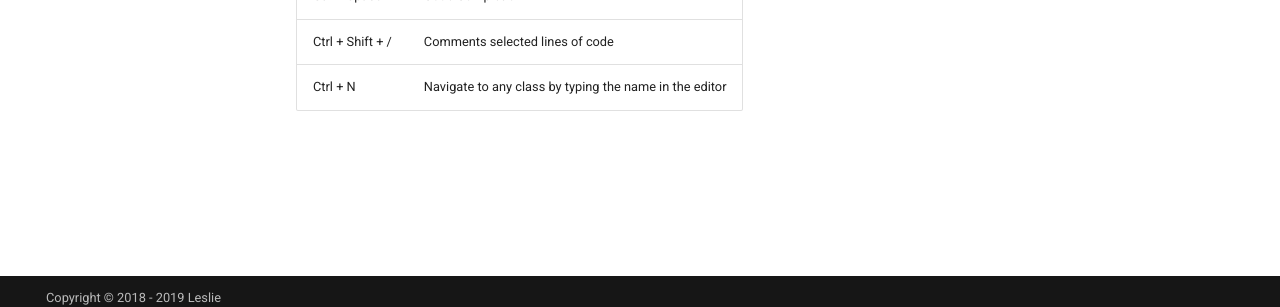
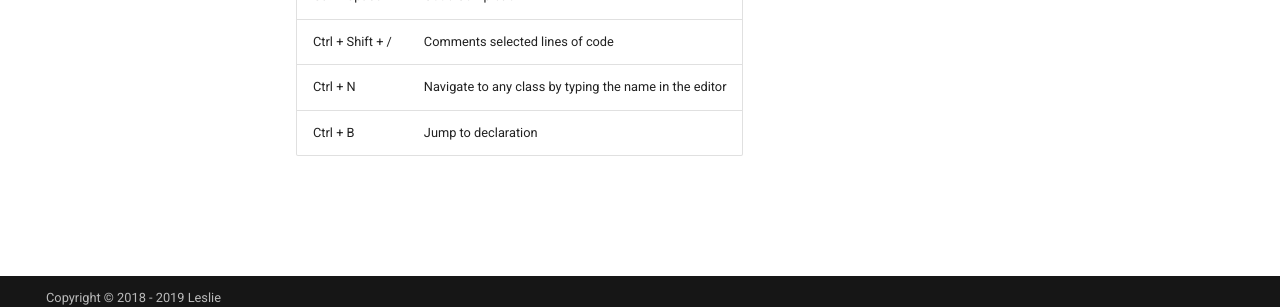
Before and after one commit to leslieclif/notebook, an MkDocs documentation site: the page built from docs/ide/index.md, in a window 1280 px wide. Shown: the part 559-866 px from the top of the page. Built offline with MkDocs 1.6.1 and Material for MkDocs 9.7.7, drawn with Linux system fonts in a browser that asks for light colours.

```diff
--- a/docs/ide/index.md
+++ b/docs/ide/index.md
@@ -16,3 +16,4 @@
 | Ctrl + Space   | Code Completion |
 | Ctrl + Shift + /   | Comments selected lines of code |
 | Ctrl + N   | Navigate to any class by typing the name in the editor |
+| Ctrl + B   | Jump to declaration |
--- a/mkdocs.yml
+++ b/mkdocs.yml
@@ -28,6 +28,7 @@ nav:
       - Markdown: ide/markdown.md
   - Learning:
       - Ansible: learning/ansible.md
+      - Python: learning/python.md
 # Theme
 theme:
   name: 'material'
```
